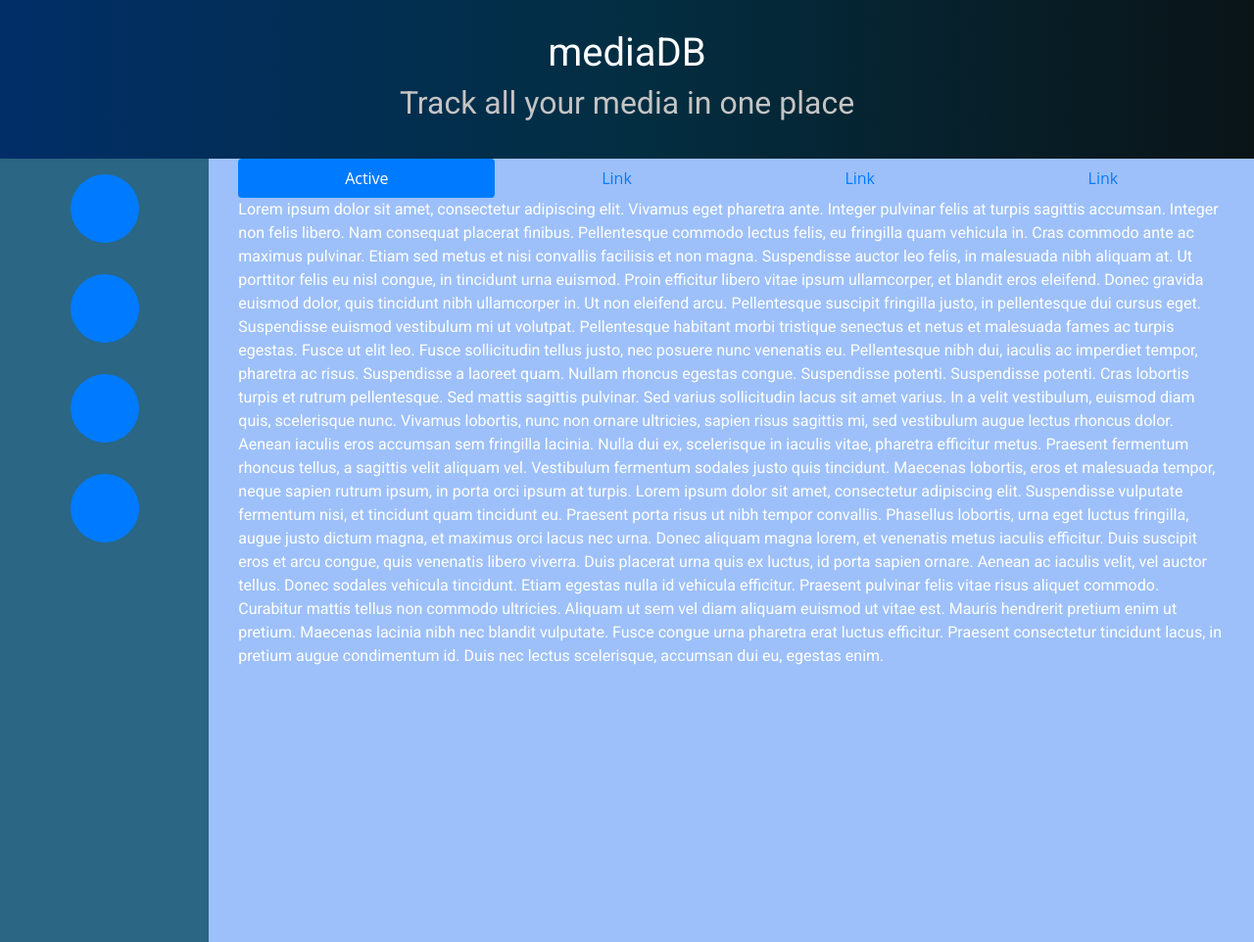
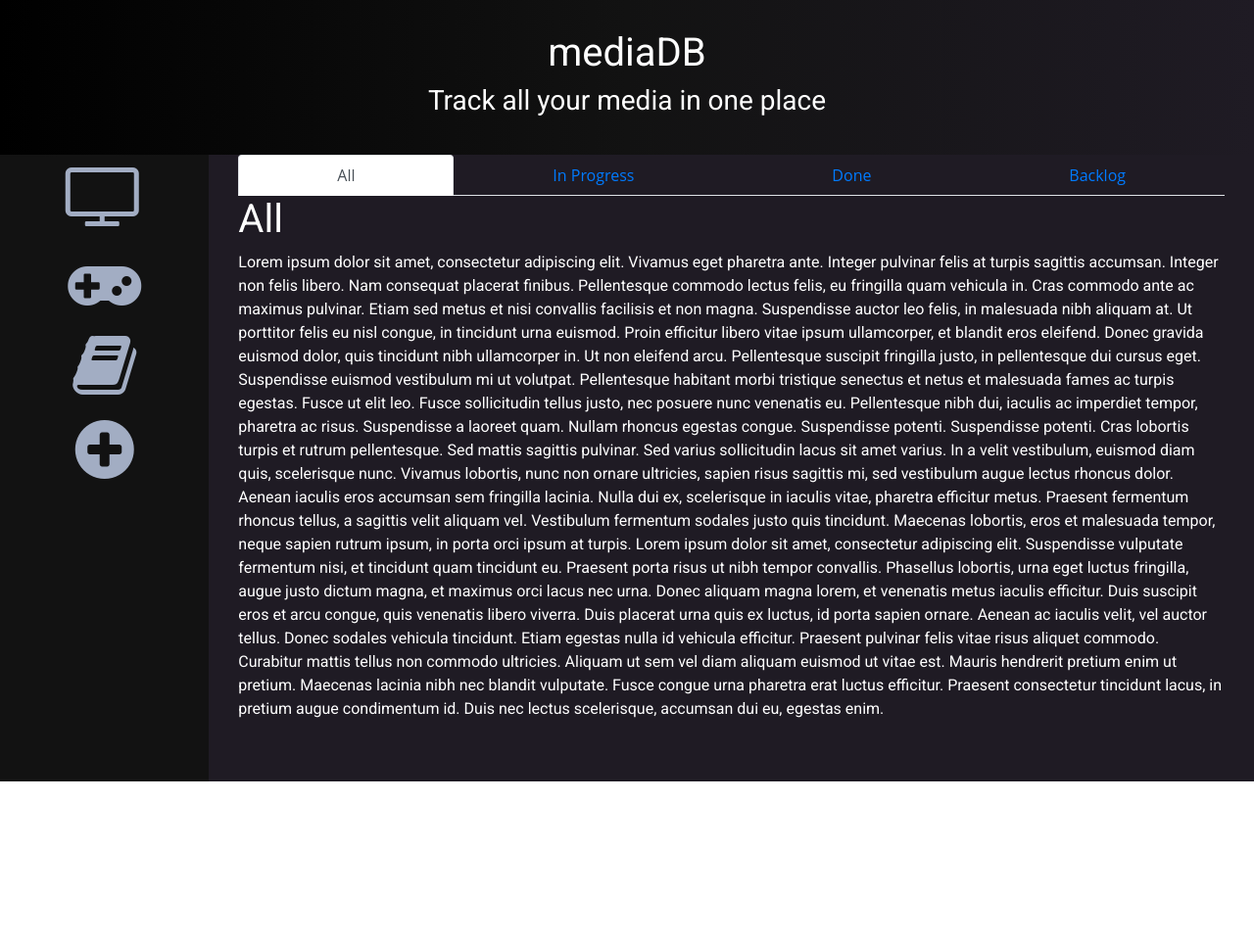
Before and after one commit to kimberlyau/mediaDB, a website: page index.html in a window 1280 px wide. Shown: the whole page at 98% size. After the commit the page ends 800 px from the top, so only its background shows below. Drawn offline with nearby package versions, Linux system fonts and the light colour scheme.

Commit message:
Added sidebar navigation, tabs, icons, and general color scheme

```diff
--- a/css/styles.css
+++ b/css/styles.css
@@ -14,15 +14,11 @@ header h2 {
     color: #C4C4C4;
 }
 
-footer {
-    background-image: linear-gradient(#C4C4C4, white);
-    padding: 20px 0;
-}
-
 .jumbotron {
     margin: 0;
     padding: 30px;
-    background-image: linear-gradient(to right, #012e67, #032e42, #0a1417);
+    /* background-image: linear-gradient(to right, #012e67, #032e42, #0a1417); */
+    background-image: linear-gradient(to right, black, #121212, #1F1B24);
     color: white;
 }
 
@@ -32,13 +28,13 @@ footer {
     min-height: 200px;
 }
 
-.navbar {
-    background-color: #032e42;
+#mainContainer {
+    height: 80vh;
+    overflow: auto;
 }
 
-.site-footer{
-    background-image: linear-gradient(#CEC8FF, white);
-    padding: 20px 0;
+#sidebar {
+    background-color: #121212;
 }
 
 .btn-circle.btn-xl {
@@ -50,14 +46,19 @@ footer {
     text-align: center;
 }
 
+.fa {
+    font-size: 70px;
+    color: #a2adc3;
+}
+
 .flex-column {
     align-items: center;
 }
 
-#sidebar {
-    background-color: #2b6684;
+#rightSection {
+    background-color: #1F1B24;
 }
 
-#main {
-    background-color: #9dc0fa;
+.active-item {
+    background-color: #a2adc3;
 }
--- a/index.html
+++ b/index.html
@@ -25,46 +25,53 @@
             <div class="row">
                 <div class="col">
                     <h1>mediaDB</h1>
-                    <h2>Track all your media in one place</h2>
+                    <h3>Track all your media in one place</h3>
                 </div>
             </div>
         </div>
     </header>
 
-    <div class="container-fluid">
+    <div class="container-fluid" id="mainContainer">
         <div class="row">
-            <div class="col-2 px-1 sticky-top" id="sidebar">
-                <div class="nav flex-column vh-100">
-                    <button type="button" class="btn btn-primary btn-circle btn-xl my-3"></button>
-                    <button type="button" class="btn btn-primary btn-circle btn-xl my-3"></button>
-                    <button type="button" class="btn btn-primary btn-circle btn-xl my-3"></button>
-                    <button type="button" class="btn btn-primary btn-circle btn-xl my-3"></button>
+            <!--Sidebar-->
+            <div class="col-2 px-1" id="sidebar">
+                <ul class="nav flex-column vh-100 ">
+                    <li class="nav-item"><a class="nav-link" href="index.html"><i class="fa fa-tv fa-xl"> </i></a></li>
+                    <li class="nav-item"><a class="nav-link" href="index.html"><i class="fa fa-gamepad fa-xl"> </i></a></li>
+                    <li class="nav-item"><a class="nav-link" href="index.html"><i class="fa fa-book fa-xl"> </i></a></li>
+                    <li class="nav-item"><a class="nav-link" href="index.html"><i class="fa fa-plus-circle fa-xl"> </i></a></li>
+                </ul>
             </div>
-            </div>
-            <div class="col text-white" id="main">
+            <!--Main section-->
+            <div class="col text-white" id="rightSection">
                 <div class="container">
                     <div class="row">
                         <div class="col">
                             <nav>
-                                <ul class="nav nav-pills nav-fill" id="tabbar">
+                                <!--Tabs-->
+                                <ul class="nav nav-tabs nav-fill" id="tabbar" role="tablist">
                                     <li class="nav-item">
-                                        <a class="nav-link active" href="#">Active</a>
+                                        <a class="nav-link active" data-toggle="tab" href="#tab-all">All</a>
                                     </li>
+
                                     <li class="nav-item">
-                                        <a class="nav-link" href="#">Link</a>
+                                        <a class="nav-link"  data-toggle="tab" href="#tab-inprogress">In Progress</a>
                                     </li>
+
                                     <li class="nav-item">
-                                        <a class="nav-link" href="#">Link</a>
+                                        <a class="nav-link"  data-toggle="tab" href="#tab-done">Done</a>
                                     </li>
+
                                     <li class="nav-item">
-                                        <a class="nav-link" href="#">Link</a>
+                                        <a class="nav-link"  data-toggle="tab" href="#tab-backlog">Backlog</a>
                                     </li>
                                 </ul>
-                            </nav>
-                        </div>
-                    </div>
-                    <div class="row">
-                        <div class="col">
+
+                                <!--Tab contents-->
+                                <div class="tab-content" id="myTabContent">
+                                    <!--Tab 1: All-->
+                                    <div class="tab-pane fade show active" id="tab-all">
+                                        <h1>All</h1>
                                         <p>
                                             Lorem ipsum dolor sit amet, consectetur adipiscing elit. Vivamus eget pharetra ante. Integer pulvinar felis at turpis sagittis accumsan. Integer non felis libero. Nam consequat placerat finibus. Pellentesque commodo lectus felis, eu fringilla quam vehicula in. Cras commodo ante ac maximus pulvinar. Etiam sed metus et nisi convallis facilisis et non magna. Suspendisse auctor leo felis, in malesuada nibh aliquam at.
 
@@ -77,7 +84,24 @@
                                             Curabitur mattis tellus non commodo ultricies. Aliquam ut sem vel diam aliquam euismod ut vitae est. Mauris hendrerit pretium enim ut pretium. Maecenas lacinia nibh nec blandit vulputate. Fusce congue urna pharetra erat luctus efficitur. Praesent consectetur tincidunt lacus, in pretium augue condimentum id. Duis nec lectus scelerisque, accumsan dui eu, egestas enim.
                                         </p>
                                     </div>
+                                    <!--Tab 2: In Progress-->
+                                    <div class="tab-pane fade" id="tab-inprogress">
+                                        <h1>In Progress</h1>
+                                    </div>
 
+                                    <!--Tab 3: Done-->
+                                    <div class="tab-pane fade" id="tab-done">
+                                        <h1>Done</h1>
+                                    </div>
+
+                                    <!--Tab 4: Backlog-->
+                                    <div class="tab-pane fade" id="tab-backlog">
+                                        <h1>Backlog</h1>
+                                    </div>
+
+                                </div>
+                            </nav>
+                        </div>
                     </div>
                 </div>
             </div>
```
Lines whose indentation alone changed are shown as unchanged.
